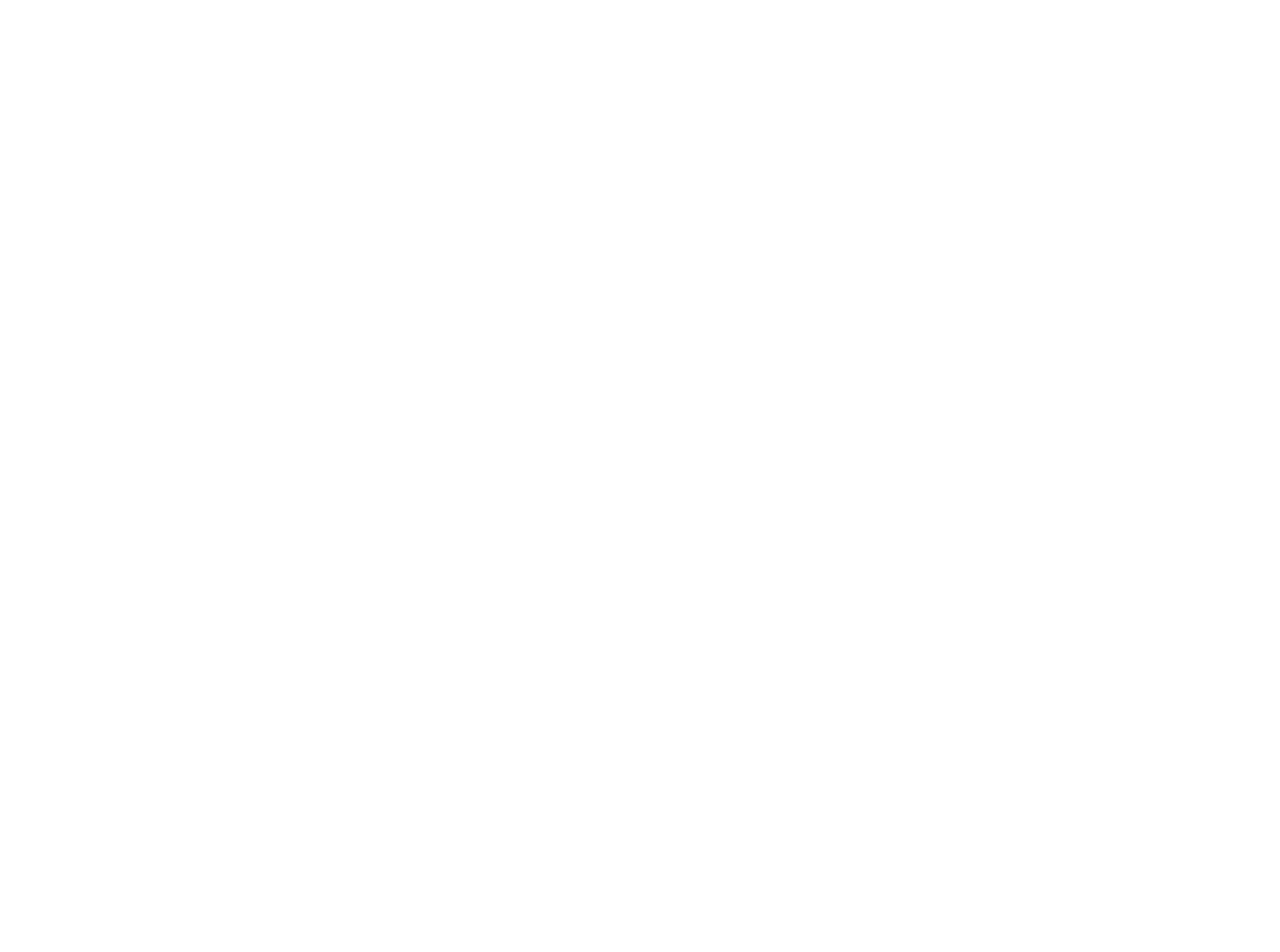
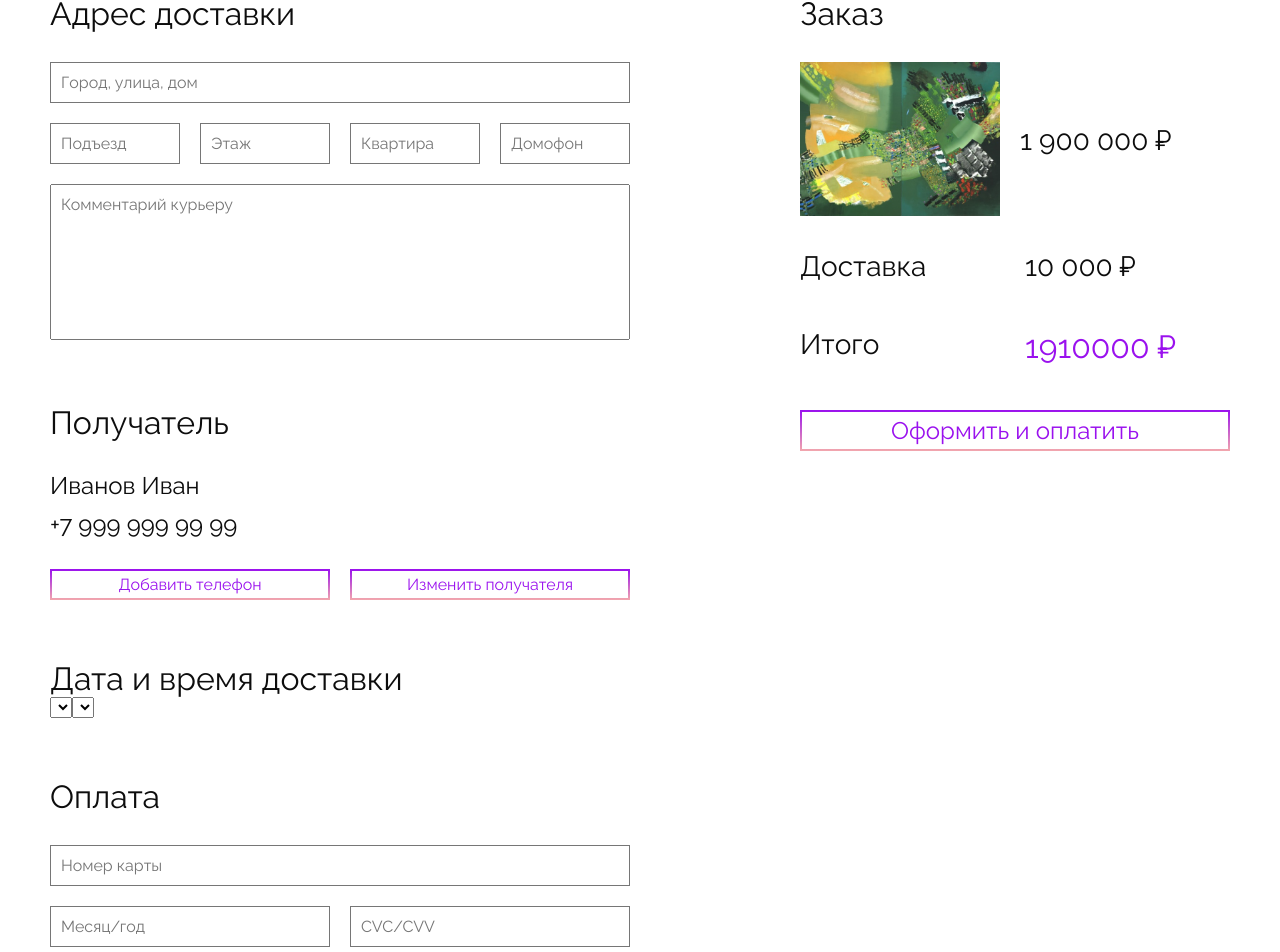
Before and after one commit to katya-sy/art-collection, a React (Vite) app: page /purchase in a window 1280 px wide. Shown: the part 219-1171 px from the top of the page. Before the commit the page ends 800 px from the top, so only its background shows below. Built offline with nearby package versions, Linux system fonts and the light colour scheme.

Commit message:
add custom input, start purchase form

```diff
--- a/src/App.css
+++ b/src/App.css
@@ -23,6 +23,10 @@
   text-decoration: none;
   font-weight: 400;
   font-size: 16px;
+}
+
+*:focus {
+  outline: solid 1px var(--purple);
 }
 
 button {
@@ -56,6 +60,7 @@
 }
 
 .btn {
+  width: 100%;
   padding: 6px 35px;
   font-size: 24px;
   background-color: var(--white);
@@ -67,6 +72,37 @@
 
 .btn-mini {
   font-size: 16px;
+}
+
+input {
+  width: 100%;
+  border: 1px solid var(--grey);
+  padding: 10px;
+  font-family: inherit;
+}
+
+input::placeholder {
+  color: var(--grey);
+}
+
+textarea {
+  width: 100%;
+  height: 156px;
+  padding: 10px;
+  font-family: inherit;
+  resize: none;
+}
+
+.input-error {
+  border: 1px solid var(--error);
+  outline: none;
+}
+
+.error {
+  position: absolute;
+  top: -17px;
+  font-size: 14px;
+  color: var(--error);
 }
 
 .link {
@@ -123,6 +159,16 @@
   align-items: baseline;
 }
 
+.flex-60 {
+  display: flex;
+  gap: 60px;
+}
+
+.flex-45 {
+  display: flex;
+  gap: 45px;
+}
+
 .flex-30 {
   display: flex;
   gap: 30px;
@@ -153,6 +199,22 @@
   display: grid;
   grid-template-columns: repeat(4, 1fr);
   gap: 40px 20px;
+}
+
+.grid-5-3 {
+  display: grid;
+  grid-template-columns: repeat(8, 1fr);
+  gap: 40px 20px;
+}
+
+.grid-5-3 > div:nth-child(1) {
+  grid-column-start: 1;
+  grid-column-end: 5;
+}
+
+.grid-5-3 > div:nth-child(2) {
+  grid-column-start: 6;
+  grid-column-end: 9;
 }
 
 .bg-black {
--- /dev/null
+++ b/src/components/UI/Input.jsx
@@ -0,0 +1,21 @@
+import React, { useEffect, useState } from "react";
+
+export const Input = ({ register, error, ...props }) => {
+  return (
+    <div style={{ position: "relative", width: "100%" }}>
+      <input {...register} {...props} className={error ? "input-error" : ""} />
+      {(error?.type === "required" && (
+        <p className="error">Поле обязательно для заполнения</p>
+      )) ||
+        (error?.type === "minLength" && (
+          <p className="error">{error.message}</p>
+        )) ||
+        (error?.type === "pattern" && (
+          <p className="error">{error.message}</p>
+        )) ||
+        (error?.type === "validate" && (
+          <p className="error">Пароли не совпадают!</p>
+        ))}
+    </div>
+  );
+};
--- /dev/null
+++ b/src/components/UI/Select.jsx
@@ -0,0 +1,9 @@
+import React, { Children } from "react";
+
+export const Select = ({ register, error, children, ...props }) => {
+  return (
+    <select {...register} {...props}>
+      {children}
+    </select>
+  );
+};
--- /dev/null
+++ b/src/components/UI/Textarea.jsx
@@ -0,0 +1,9 @@
+import React from "react";
+
+export const Textarea = ({ register, ...props }) => {
+  return (
+    <div>
+      <textarea {...register} {...props} />
+    </div>
+  );
+};
--- a/src/pages/Purchase.jsx
+++ b/src/pages/Purchase.jsx
@@ -1,5 +1,179 @@
 import React from "react";
+import img1 from "../assets/img/img1.png";
+import { useForm } from "react-hook-form";
+import { Input } from "./../components/UI/Input";
+import { Textarea } from "./../components/UI/Textarea";
+import { Header } from "../components/Header";
+import { Footer } from "../components/Footer";
+import { Select } from "../components/UI/Select";
 
 export const Purchase = () => {
-  return <div>Purchase</div>;
+  const {
+    register,
+    handleSubmit,
+    reset,
+    formState: { errors },
+  } = useForm();
+
+  const onSubmit = (data) => {
+    console.log(data);
+    reset();
+  };
+
+  const product = {
+    img: img1,
+    title: "Большая зеленая картина",
+    author: "Алиханов Хаджи-Мурад",
+    price: "1 900 000",
+  };
+
+  const delieveryPrice = "10 000";
+
+  return (
+    <>
+      <Header />
+      <div className="container">
+        <div className="wrapper">
+          <form className="grid-5-3" onSubmit={handleSubmit(onSubmit)}>
+            <div className="flex-60 flex-col">
+              <div className="flex-30 flex-col">
+                <h2>Адрес доставки</h2>
+                <div className="flex-20 flex-col">
+                  <Input
+                    register={register("address", { required: true })}
+                    placeholder={"Город, улица, дом"}
+                    aria-invalid={errors.address}
+                    error={errors.address}
+                  />
+                  <div className="grid-4">
+                    <Input
+                      register={register("entrance")}
+                      placeholder={"Подъезд"}
+                      aria-invalid={errors.entrance}
+                      error={errors.entrance}
+                    />
+                    <Input
+                      register={register("floor")}
+                      placeholder={"Этаж"}
+                      aria-invalid={errors.floor}
+                      error={errors.floor}
+                    />
+                    <Input
+                      register={register("apartment")}
+                      placeholder={"Квартира"}
+                      aria-invalid={errors.apartment}
+                      error={errors.apartment}
+                    />
+                    <Input
+                      register={register("intercom")}
+                      placeholder={"Домофон"}
+                      aria-invalid={errors.intercom}
+                      error={errors.intercom}
+                    />
+                  </div>
+                  <Textarea
+                    register={register("comment")}
+                    placeholder={"Комментарий курьеру"}
+                    aria-invalid={errors.comment}
+                    error={errors.comment}
+                  />
+                </div>
+              </div>
+              <div className="flex-30 flex-col">
+                <h2>Получатель</h2>
+                <div className="flex-10 flex-col">
+                  <h4>Иванов Иван</h4>
+                  <h4>+7 999 999 99 99</h4>
+                </div>
+                <div className="flex-20">
+                  <button type="button" className="btn btn-mini">
+                    Добавить телефон
+                  </button>
+                  <button type="button" className="btn btn-mini">
+                    Изменить получателя
+                  </button>
+                </div>
+              </div>
+              <div>
+                <h2>Дата и время доставки</h2>
+                <Select register={register("date", { required: true })} />
+                <Select register={register("time", { required: true })} />
+              </div>
+              <div className="flex-30 flex-col">
+                <h2>Оплата</h2>
+                <div className="flex-20 flex-col">
+                  <Input
+                    register={register("cardNumber", {
+                      required: true,
+                      pattern: {
+                        value: /^\d{16}$/,
+                        message: "Номер карты должен содержать 16 цифр",
+                      },
+                    })}
+                    placeholder={"Номер карты"}
+                    aria-invalid={errors.cardNumber}
+                    error={errors.cardNumber}
+                  />
+                  <div className="flex-20">
+                    <Input
+                      register={register("validity", {
+                        required: true,
+                        pattern: {
+                          value: /^(0[1-9]|[12][0-9]|3[01])\/(0[1-9]|1[0-2])$/,
+                          message: "Введите дату в формате ДД/ММ",
+                        },
+                      })}
+                      placeholder={"Месяц/год"}
+                      aria-invalid={errors.validity}
+                      error={errors.validity}
+                    />
+                    <Input
+                      register={register("cvc", {
+                        required: true,
+                        pattern: {
+                          value: /^\d{3}$/,
+                          message: "CVC/CVV должен содержать 3 цифры",
+                        },
+                      })}
+                      placeholder={"CVC/CVV"}
+                      aria-invalid={errors.cvc}
+                      error={errors.cvc}
+                    />
+                  </div>
+                </div>
+              </div>
+            </div>
+            <div className="flex-45 flex-col">
+              <div className="flex-30 flex-col">
+                <h2>Заказ</h2>
+                <div className="flex-20 flex-c">
+                  <picture style={{ maxWidth: 200 }}>
+                    <img src={product.img} alt={product.title} />
+                  </picture>
+                  <h3>{product.price} ₽</h3>
+                </div>
+                <div className="grid-2">
+                  <h3>Доставка</h3>
+                  <h3>{delieveryPrice} ₽</h3>
+                </div>
+              </div>
+              <div className="grid-2">
+                <h3>Итого</h3>
+                <h2 className="c-purple">
+                  {`${
+                    +product.price.replace(/\s/g, "") +
+                    +delieveryPrice.replace(/\s/g, "")
+                  } ₽`}
+                </h2>
+              </div>
+              <button type="submit" className="btn">
+                Оформить и оплатить
+              </button>
+            </div>
+          </form>
+        </div>
+      </div>
+      <Footer />
+    </>
+  );
 };
```
Also changed, not shown: src/components/UI/Form.jsx (deleted).
